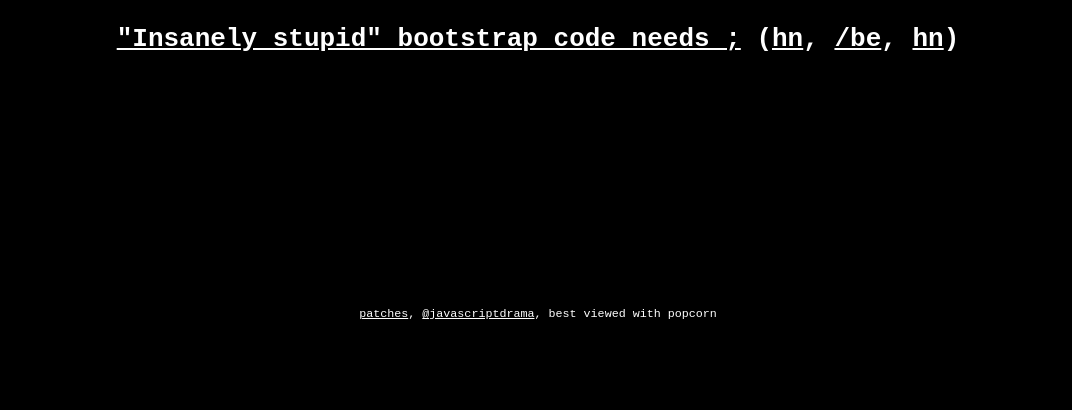
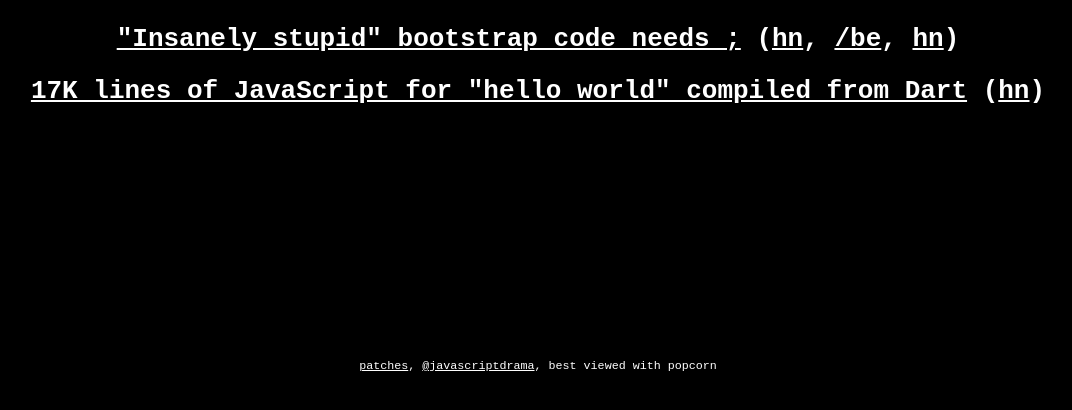
Before and after one commit to stoyan/jsdrama, a plain HTML site: page index.html in a window 1280 px wide. Shown: the part 324-734 px from the top of the page, without its empty margins (102-1174 px from the left). Drawn offline with Linux system fonts and the light colour scheme.

Commit message:
added a drama from the JS vs DART (the hello world example)

```diff
--- a/index.html
+++ b/index.html
@@ -48,6 +48,9 @@
     <a href="http://brendaneich.com/2012/04/the-infernal-semicolon/">/be</a>,
     <a href="http://news.ycombinator.com/item?id=3844302">hn</a>)
   </h2>
+  <h2><a href="https://gist.github.com/1277224">17K lines of JavaScript for "hello world" compiled from Dart</a>
+    (<a href="http://news.ycombinator.com/item?id=3097105">hn</a>)
+  </h2>
 
   <p><a href="https://github.com/stoyan/jsdrama">patches</a>,
      <a href="https://twitter.com/javascriptdrama">@javascriptdrama</a>,
```
